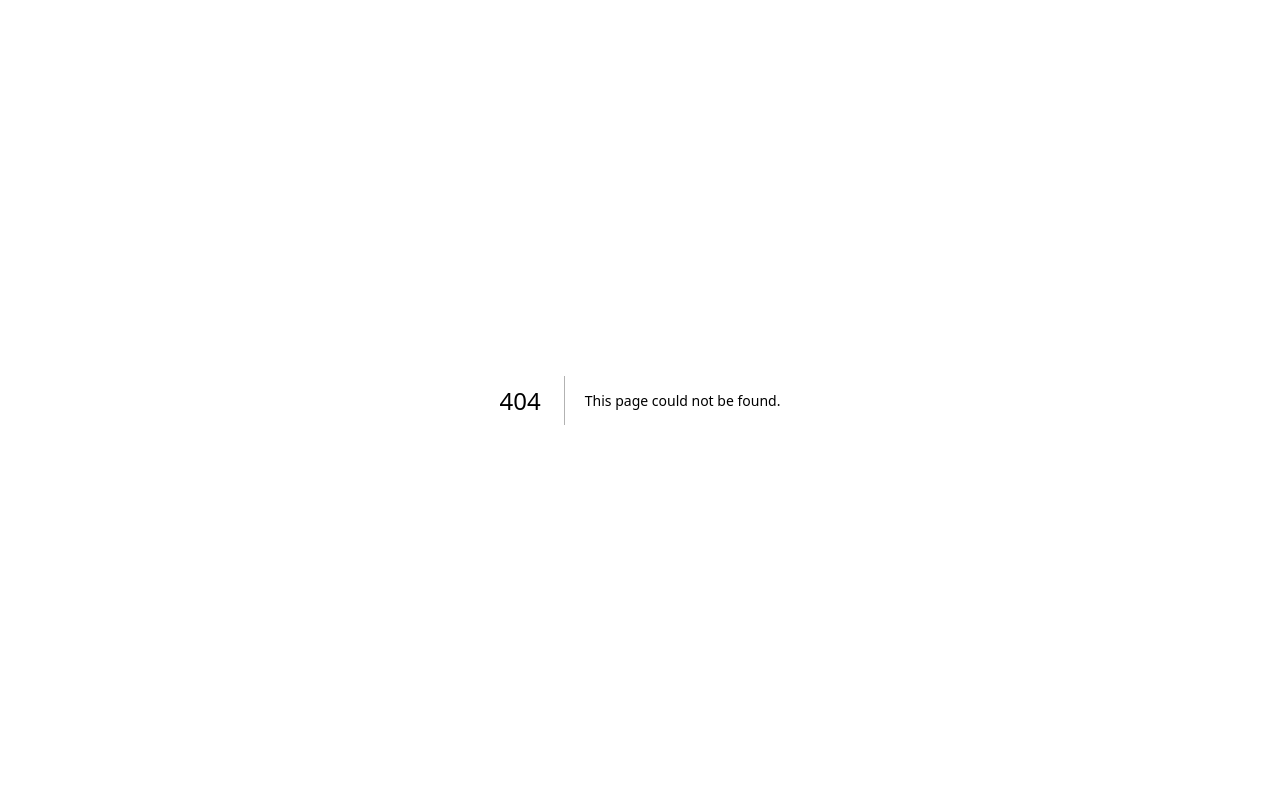
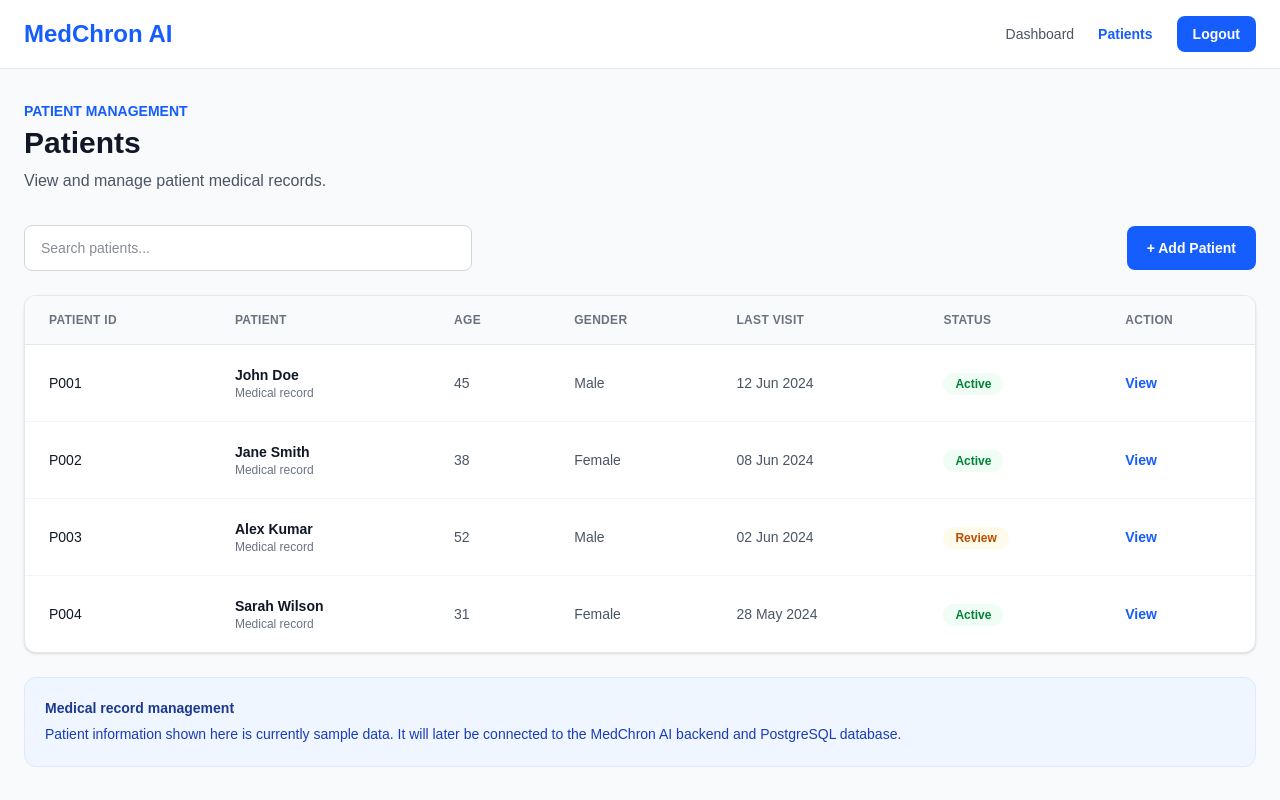
Before and after one commit to maithilirs708-hue/Medchron-AI, a Next.js app: page /patients in a window 1280 px wide. Before the commit this address had no page. Built offline with nearby package versions, Linux system fonts and the light colour scheme.

Commit message:
Add patients page

```diff
--- /dev/null
+++ b/app/patients/page.tsx
@@ -0,0 +1,264 @@
+"use client";
+
+import Link from "next/link";
+import { useState } from "react";
+
+const patients = [
+  {
+    id: "P001",
+    name: "John Doe",
+    age: 45,
+    gender: "Male",
+    lastVisit: "12 Jun 2024",
+    status: "Active",
+  },
+  {
+    id: "P002",
+    name: "Jane Smith",
+    age: 38,
+    gender: "Female",
+    lastVisit: "08 Jun 2024",
+    status: "Active",
+  },
+  {
+    id: "P003",
+    name: "Alex Kumar",
+    age: 52,
+    gender: "Male",
+    lastVisit: "02 Jun 2024",
+    status: "Review",
+  },
+  {
+    id: "P004",
+    name: "Sarah Wilson",
+    age: 31,
+    gender: "Female",
+    lastVisit: "28 May 2024",
+    status: "Active",
+  },
+];
+
+export default function PatientsPage() {
+  const [search, setSearch] = useState("");
+
+  const filteredPatients = patients.filter((patient) =>
+    `${patient.name} ${patient.id}`
+      .toLowerCase()
+      .includes(search.toLowerCase())
+  );
+
+  return (
+    <main className="min-h-screen bg-gray-50">
+
+      {/* Navigation */}
+      <header className="border-b border-gray-200 bg-white">
+        <div className="mx-auto flex max-w-7xl items-center justify-between px-6 py-4">
+
+          <Link
+            href="/"
+            className="text-2xl font-bold text-blue-600"
+          >
+            MedChron AI
+          </Link>
+
+          <nav className="flex items-center gap-6">
+            <Link
+              href="/dashboard"
+              className="text-sm text-gray-600 hover:text-blue-600"
+            >
+              Dashboard
+            </Link>
+
+            <Link
+              href="/patients"
+              className="text-sm font-semibold text-blue-600"
+            >
+              Patients
+            </Link>
+
+            <Link
+              href="/login"
+              className="rounded-lg bg-blue-600 px-4 py-2 text-sm font-semibold text-white hover:bg-blue-700"
+            >
+              Logout
+            </Link>
+          </nav>
+
+        </div>
+      </header>
+
+      {/* Page Content */}
+      <section className="mx-auto max-w-7xl px-6 py-8">
+
+        {/* Heading */}
+        <div>
+          <p className="text-sm font-semibold text-blue-600">
+            PATIENT MANAGEMENT
+          </p>
+
+          <h1 className="mt-1 text-3xl font-bold text-gray-900">
+            Patients
+          </h1>
+
+          <p className="mt-2 text-gray-600">
+            View and manage patient medical records.
+          </p>
+        </div>
+
+        {/* Search + Add */}
+        <div className="mt-8 flex flex-col gap-4 sm:flex-row sm:items-center sm:justify-between">
+
+          <div className="relative w-full sm:max-w-md">
+            <input
+              type="text"
+              placeholder="Search patients..."
+              value={search}
+              onChange={(e) => setSearch(e.target.value)}
+              className="w-full rounded-lg border border-gray-300 bg-white px-4 py-3 text-sm text-gray-900 outline-none focus:border-blue-600 focus:ring-2 focus:ring-blue-100"
+            />
+          </div>
+
+          <button className="rounded-lg bg-blue-600 px-5 py-3 text-sm font-semibold text-white hover:bg-blue-700">
+            + Add Patient
+          </button>
+
+        </div>
+
+        {/* Patient Table */}
+        <div className="mt-6 overflow-hidden rounded-xl border border-gray-200 bg-white shadow-sm">
+
+          <div className="overflow-x-auto">
+
+            <table className="w-full text-left">
+
+              <thead className="border-b border-gray-200 bg-gray-50">
+                <tr>
+                  <th className="px-6 py-4 text-xs font-semibold uppercase tracking-wide text-gray-500">
+                    Patient ID
+                  </th>
+
+                  <th className="px-6 py-4 text-xs font-semibold uppercase tracking-wide text-gray-500">
+                    Patient
+                  </th>
+
+                  <th className="px-6 py-4 text-xs font-semibold uppercase tracking-wide text-gray-500">
+                    Age
+                  </th>
+
+                  <th className="px-6 py-4 text-xs font-semibold uppercase tracking-wide text-gray-500">
+                    Gender
+                  </th>
+
+                  <th className="px-6 py-4 text-xs font-semibold uppercase tracking-wide text-gray-500">
+                    Last Visit
+                  </th>
+
+                  <th className="px-6 py-4 text-xs font-semibold uppercase tracking-wide text-gray-500">
+                    Status
+                  </th>
+
+                  <th className="px-6 py-4 text-xs font-semibold uppercase tracking-wide text-gray-500">
+                    Action
+                  </th>
+                </tr>
+              </thead>
+
+              <tbody className="divide-y divide-gray-100">
+
+                {filteredPatients.map((patient) => (
+                  <tr
+                    key={patient.id}
+                    className="hover:bg-gray-50"
+                  >
+
+                    <td className="px-6 py-5 text-sm font-medium text-gray-900">
+                      {patient.id}
+                    </td>
+
+                    <td className="px-6 py-5">
+                      <p className="text-sm font-semibold text-gray-900">
+                        {patient.name}
+                      </p>
+
+                      <p className="text-xs text-gray-500">
+                        Medical record
+                      </p>
+                    </td>
+
+                    <td className="px-6 py-5 text-sm text-gray-600">
+                      {patient.age}
+                    </td>
+
+                    <td className="px-6 py-5 text-sm text-gray-600">
+                      {patient.gender}
+                    </td>
+
+                    <td className="px-6 py-5 text-sm text-gray-600">
+                      {patient.lastVisit}
+                    </td>
+
+                    <td className="px-6 py-5">
+                      <span
+                        className={`rounded-full px-3 py-1 text-xs font-semibold ${
+                          patient.status === "Active"
+                            ? "bg-green-50 text-green-700"
+                            : "bg-amber-50 text-amber-700"
+                        }`}
+                      >
+                        {patient.status}
+                      </span>
+                    </td>
+
+                    <td className="px-6 py-5">
+                      <Link
+                        href="/dashboard"
+                        className="text-sm font-semibold text-blue-600 hover:text-blue-700"
+                      >
+                        View
+                      </Link>
+                    </td>
+
+                  </tr>
+                ))}
+
+              </tbody>
+
+            </table>
+
+          </div>
+
+          {/* Empty Search Result */}
+          {filteredPatients.length === 0 && (
+            <div className="px-6 py-12 text-center">
+              <p className="font-semibold text-gray-900">
+                No patients found
+              </p>
+
+              <p className="mt-1 text-sm text-gray-500">
+                Try searching with another name or patient ID.
+              </p>
+            </div>
+          )}
+
+        </div>
+
+        {/* Information */}
+        <div className="mt-6 rounded-xl border border-blue-100 bg-blue-50 p-5">
+
+          <p className="text-sm font-semibold text-blue-900">
+            Medical record management
+          </p>
+
+          <p className="mt-1 text-sm leading-6 text-blue-800">
+            Patient information shown here is currently sample data.
+            It will later be connected to the MedChron AI backend and
+            PostgreSQL database.
+          </p>
+
+        </div>
+
+      </section>
+
+    </main>
+  );
+}
```
